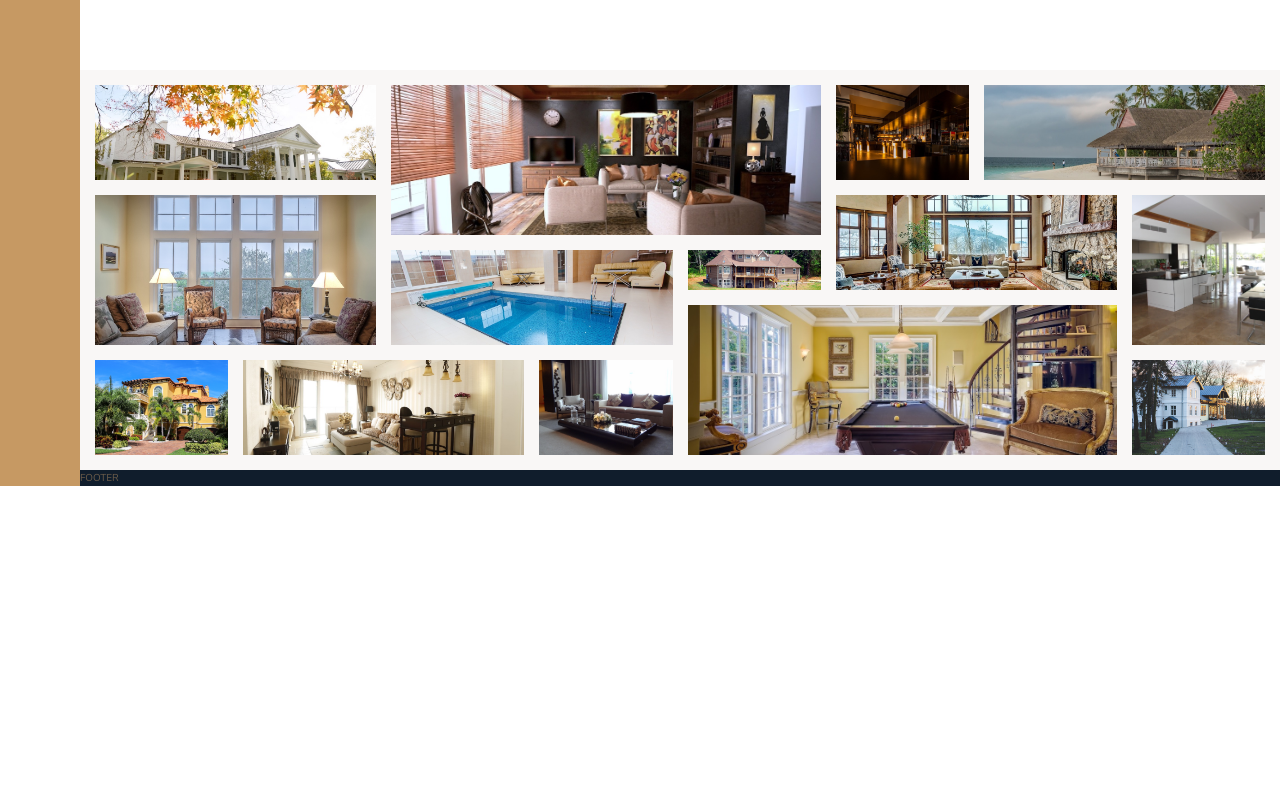
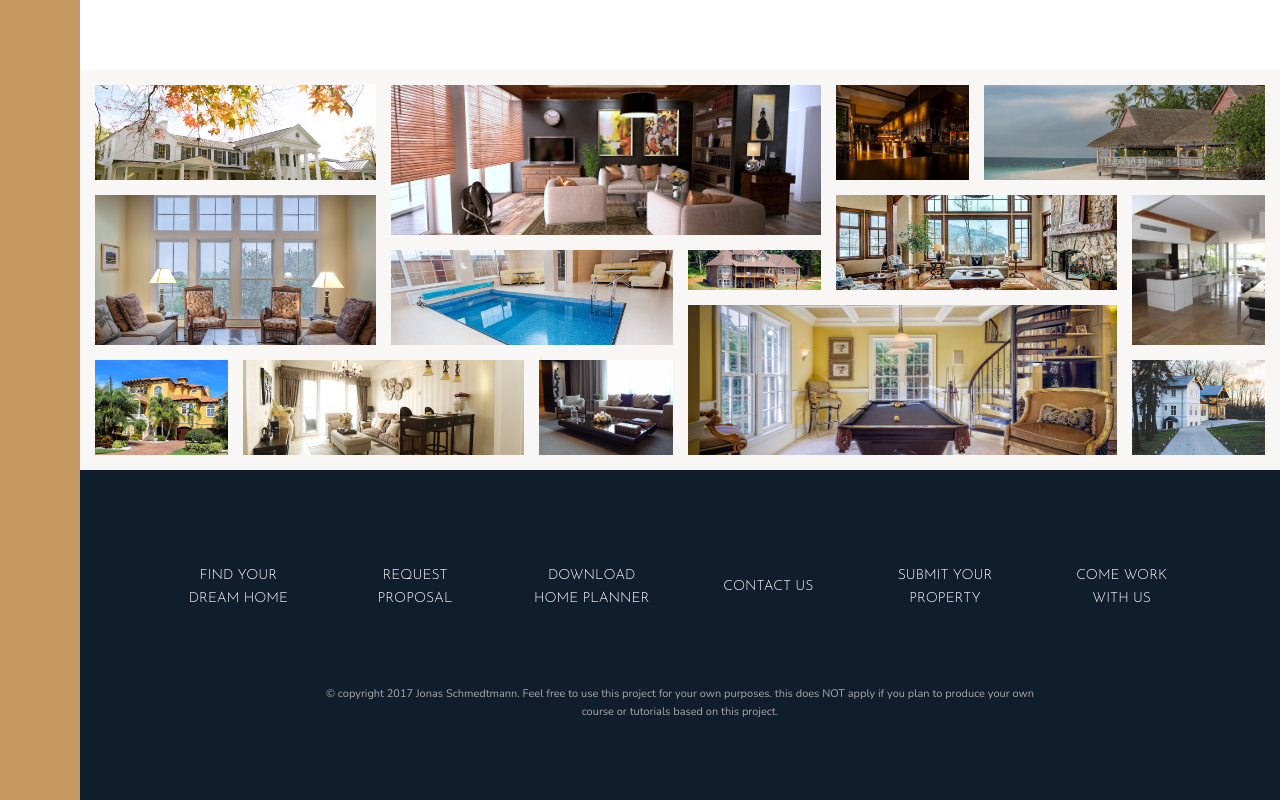
Before and after one commit to Zeus60/nexter, a website: page index.html in a window 1280 px wide. Shown: the part 3060-3860 px from the top of the page. Before the commit the page ends 3546 px from the top, so only its background shows below. Drawn offline with nearby package versions, Linux system fonts and the light colour scheme.

Commit message:
Completed the footer block

```diff
--- a/index.html
+++ b/index.html
@@ -370,7 +370,23 @@
 	</section>
 
 	<footer class="footer">
-		FOOTER
+		<ul class="nav">
+			<li class="nav__item"><a href="#" class="nav__link">Find your dream
+					home</a>
+			<li class="nav__item"><a href="#" class="nav__link">Request proposal</a>
+			<li class="nav__item"><a href="#" class="nav__link">Download home planner
+				</a>
+			<li class="nav__item"><a href="#" class="nav__link">Contact us</a>
+			<li class="nav__item"><a href="#" class="nav__link">Submit your
+					property</a>
+			<li class="nav__item"><a href="#" class="nav__link">Come work with us</a>
+			</li>
+		</ul>
+		<p class="copyright">
+			&copy; copyright 2017 Jonas Schmedtmann. Feel free to use this project for
+			your own purposes. this does NOT apply if you plan to produce your own
+			course or tutorials based on this project.
+		</p>
 	</footer>
 
 </body>
--- a/sass/_footer.scss
+++ b/sass/_footer.scss
@@ -1,4 +1,42 @@
 .footer {
   background-color: $color-secondary;
   grid-column: full-start / full-end;
+  padding: 8rem;
 }
+
+.nav {
+  list-style: none;
+  display: grid;
+  grid-template-columns: repeat(auto-fit, minmax(15rem, 1fr));
+  grid-gap: 2rem;
+  align-items: center;
+
+  &__link:link,
+  &__link:visited {
+    font-size: 1.4rem;
+    font-family: $font-display;
+    color: #fff;
+    text-decoration: none;
+    text-transform: uppercase;
+    text-align: center;
+    padding: 1.5rem;
+    display: block;
+    transition: all 0.3s;
+  }
+
+  &__link:hover,
+  &__link:active {
+    background-color: rgba(#fff, 0.05);
+    transform: translateY(-3px);
+  }
+}
+
+.copyright {
+  width: 70%;
+  font-size: 1.1rem;
+  color: $color-grey-light-2;
+  margin-left: auto;
+  margin-right: auto;
+  margin-top: 6rem;
+  text-align: center;
+}
```
Also changed, not shown: css/style.css.
